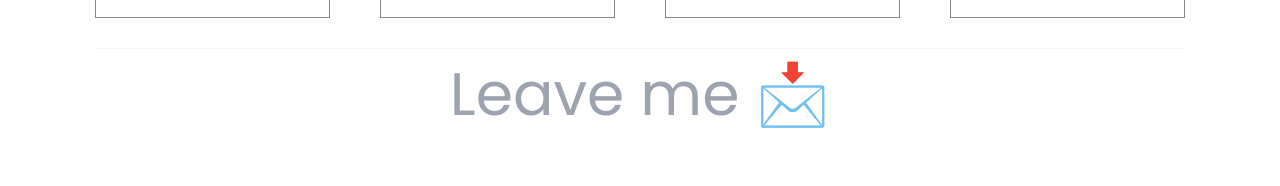
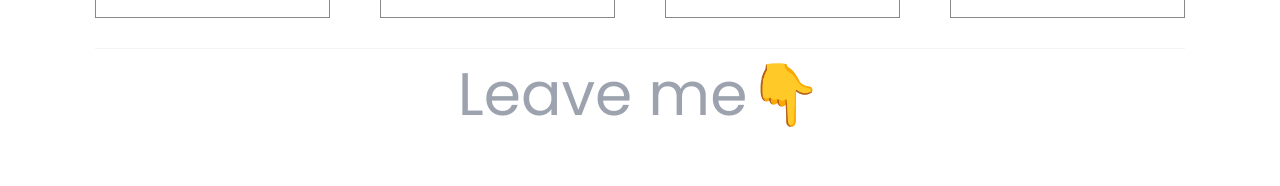
Before and after one commit to abdiaziz2112/portfolio, a plain HTML site: page Index.html in a window 1280 px wide. Shown: the part 3000-3186 px from the top of the page. Drawn offline with nearby package versions, Linux system fonts and the light colour scheme.

Commit message:
Update Index.html

```diff
--- a/Index.html
+++ b/Index.html
@@ -278,7 +278,7 @@
     <!-- Contact me -->
     <div class="container">
         <div class="title text-contact">
-            <h1>Leave me 📩</h1>
+            <h1>Leave me👇</h1>
         </div>
         <div class="contact" id="contact">
             <div class="form">
```
